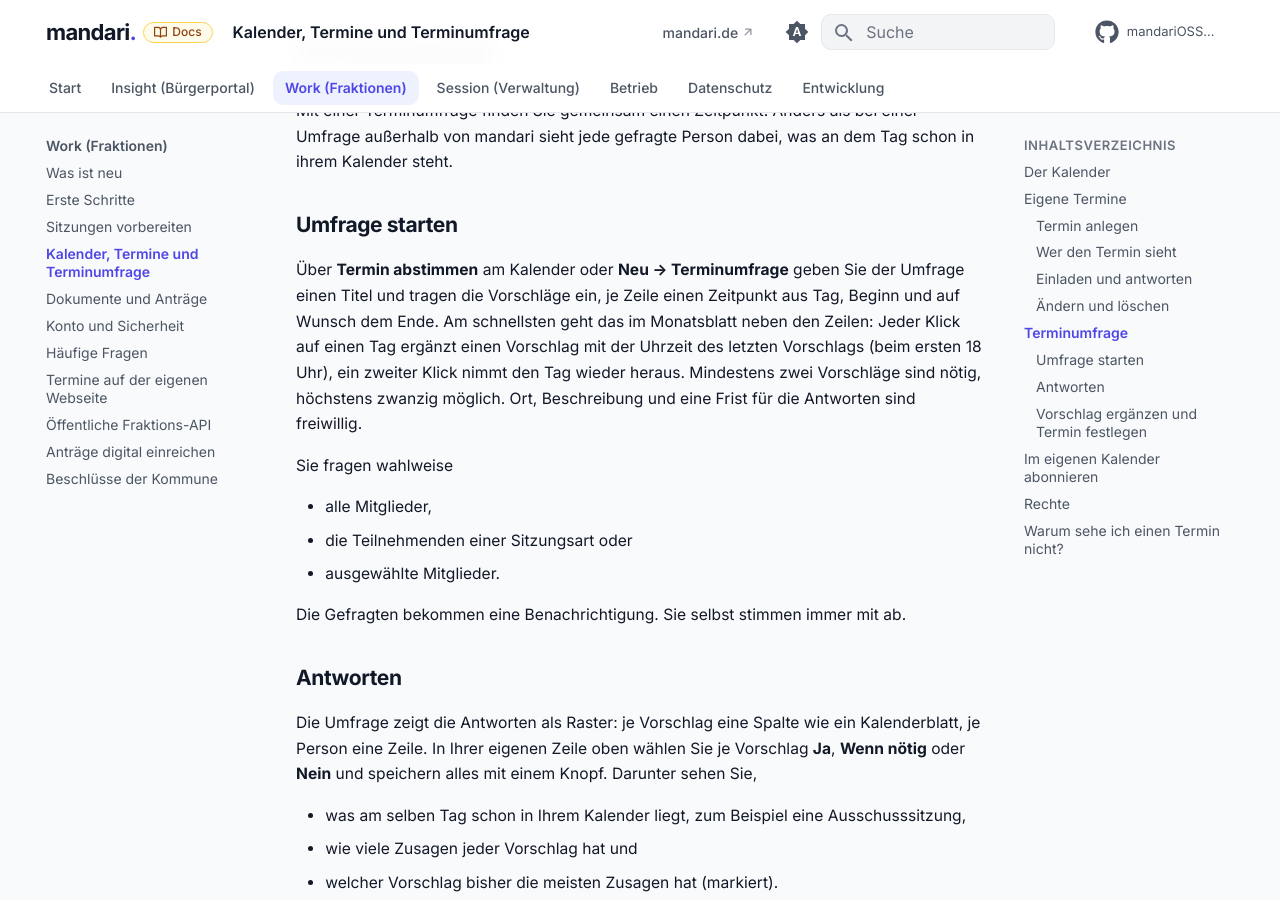
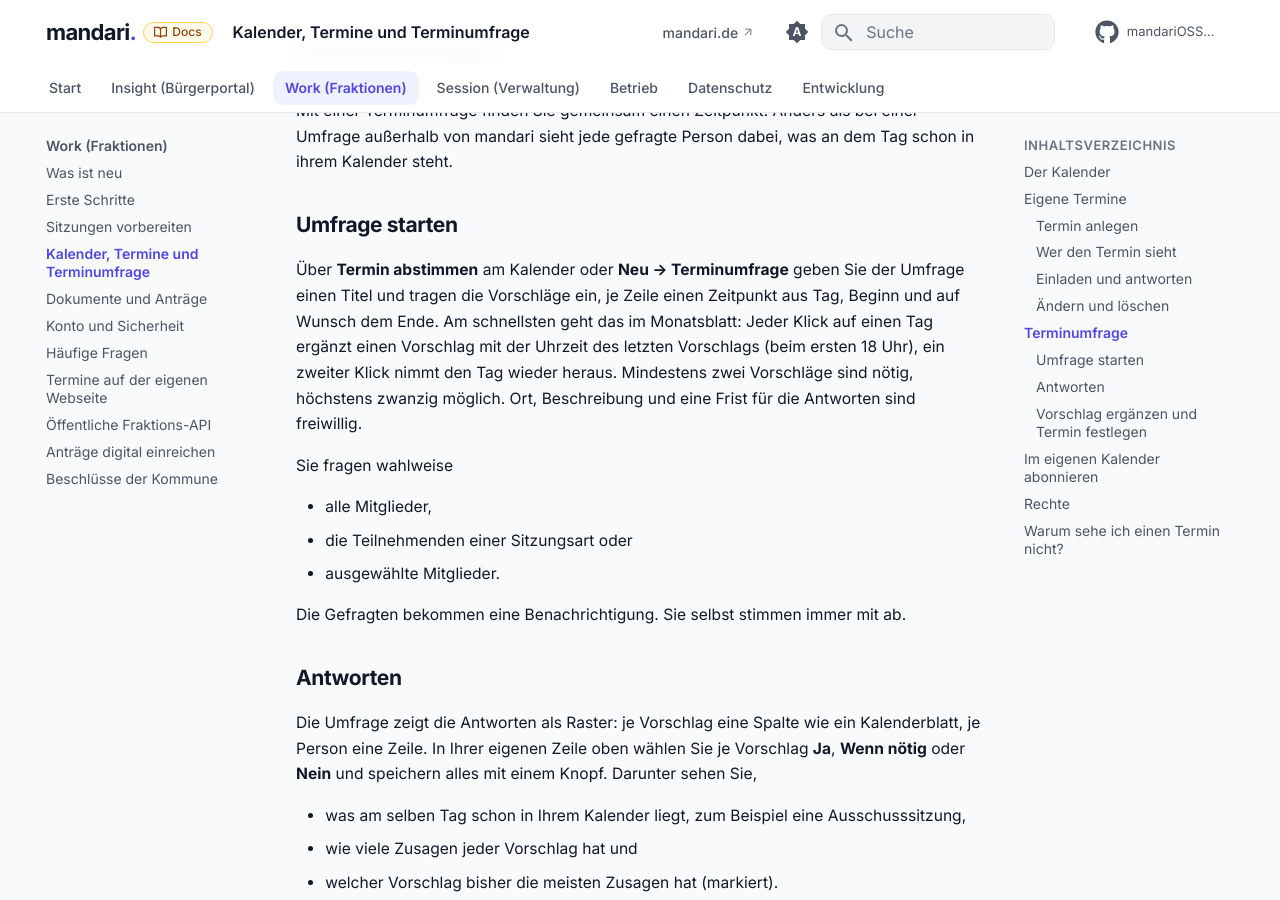
Before and after one commit to mandariOSS/docs, an MkDocs documentation site: the page built from docs/work/kalender.md, in a window 1280 px wide and 900 px high, scrolled down 2667 px. Built offline with MkDocs 1.6.1 and Material for MkDocs 9.7.7, drawn with Linux system fonts in a browser that asks for light colours; comment, search, counter and statistics services are not loaded.

Commit message:
Kalender-Seite: Monatsblatt ohne Lageangabe

```diff
--- a/docs/work/kalender.md
+++ b/docs/work/kalender.md
@@ -64,7 +64,7 @@ Mit einer Terminumfrage finden Sie gemeinsam einen Zeitpunkt. Anders als bei ein
 
 ### Umfrage starten { #umfrage-starten }
 
-Über **Termin abstimmen** am Kalender oder **Neu → Terminumfrage** geben Sie der Umfrage einen Titel und tragen die Vorschläge ein, je Zeile einen Zeitpunkt aus Tag, Beginn und auf Wunsch dem Ende. Am schnellsten geht das im Monatsblatt neben den Zeilen: Jeder Klick auf einen Tag ergänzt einen Vorschlag mit der Uhrzeit des letzten Vorschlags (beim ersten 18 Uhr), ein zweiter Klick nimmt den Tag wieder heraus. Mindestens zwei Vorschläge sind nötig, höchstens zwanzig möglich. Ort, Beschreibung und eine Frist für die Antworten sind freiwillig.
+Über **Termin abstimmen** am Kalender oder **Neu → Terminumfrage** geben Sie der Umfrage einen Titel und tragen die Vorschläge ein, je Zeile einen Zeitpunkt aus Tag, Beginn und auf Wunsch dem Ende. Am schnellsten geht das im Monatsblatt: Jeder Klick auf einen Tag ergänzt einen Vorschlag mit der Uhrzeit des letzten Vorschlags (beim ersten 18 Uhr), ein zweiter Klick nimmt den Tag wieder heraus. Mindestens zwei Vorschläge sind nötig, höchstens zwanzig möglich. Ort, Beschreibung und eine Frist für die Antworten sind freiwillig.
 
 Sie fragen wahlweise
 
```
